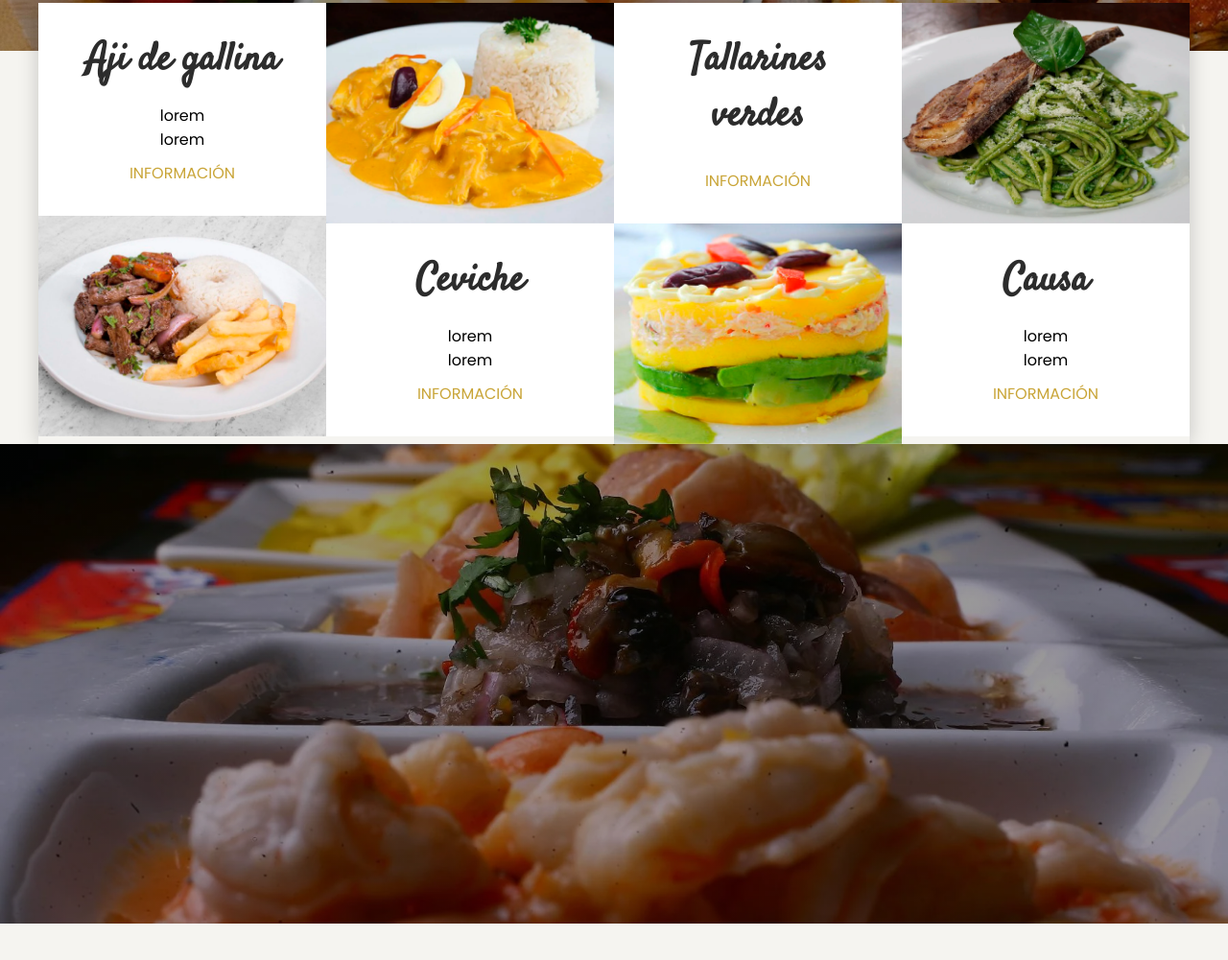
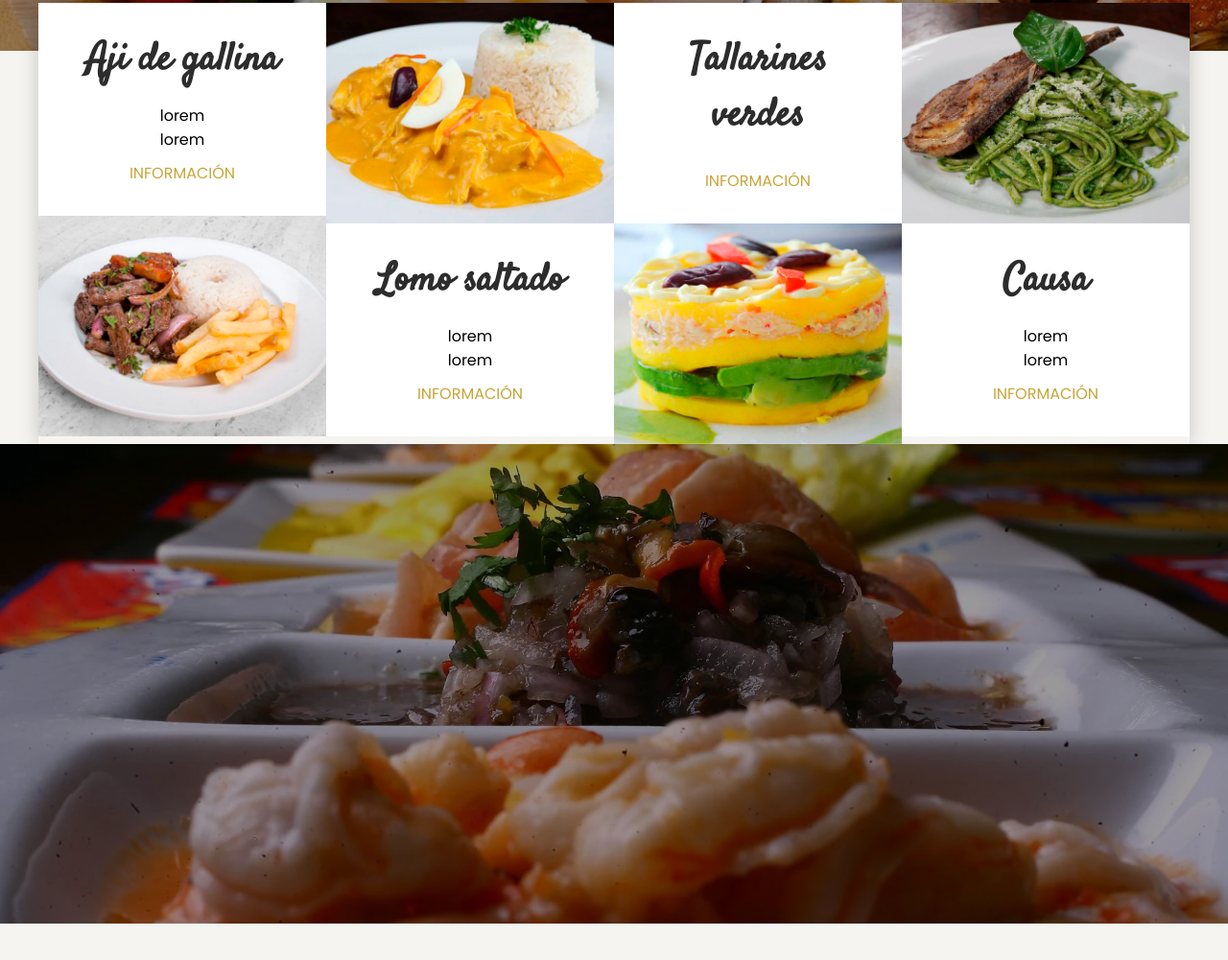
Before and after one commit to Trabajofinal04/Trabajofinal04.github.io, a plain HTML site: page index.html in a window 1280 px wide. Shown: the part 1567-2568 px from the top of the page at 96% size. Drawn offline with nearby package versions, Linux system fonts and the light colour scheme.

Commit message:
Add files via upload

```diff
--- a/index.html
+++ b/index.html
@@ -5,11 +5,11 @@
     <meta charset="UTF-8">
     <meta name="viewport" content="width=device-width, initial-scale=1.0">
     <title>FOOD-PERUAN</title>
+    <meta name="description" content="Somos el mejor restaurante que prepara la mejor comida perauana con los ingredientes mas frescos,y preparado por los mejores cocineros">
     <link rel="stylesheet" href="style.css">
     <link rel="shortcut icon" href="images/good taste.png" type="image/x-icon">
     <script src="https://static.elfsight.com/platform/platform.js" data-use-service-core defer></script>
     <div class="elfsight-app-e0a1c1af-2d53-44f1-a89b-7fddec1e95e2"></div>
-    <link rel="stylesheet" href="https://cdn.jsdelivr.net/npm/bootstrap-icons@1.10.5/font/bootstrap-icons.css">
     <meta name="google-site-verification" content="EPZfZTOw_Qd6UT600Ix-Ipcp6NdfGvby_dCAGj4YMqA" />
 
     <meta property="og:site_name" content="FOOD-PERUAN">
@@ -112,7 +112,7 @@
                     <img src="images/pr2.webp" alt="Ceviche">
                 </div>
                 <div class="ofert-txt">
-                    <h3>Ceviche</h3>
+                    <h3>Lomo saltado</h3>
                     <p>lorem</p>
                     <p>lorem</p>
                     <a href="#" class="btn-2">Información</a>
```
Also changed, not shown: paginas/contactos.html (+1 -1 lines), paginas/productos.html (+1 -1 lines), paginas/servicio.html (+1 -1 lines).
